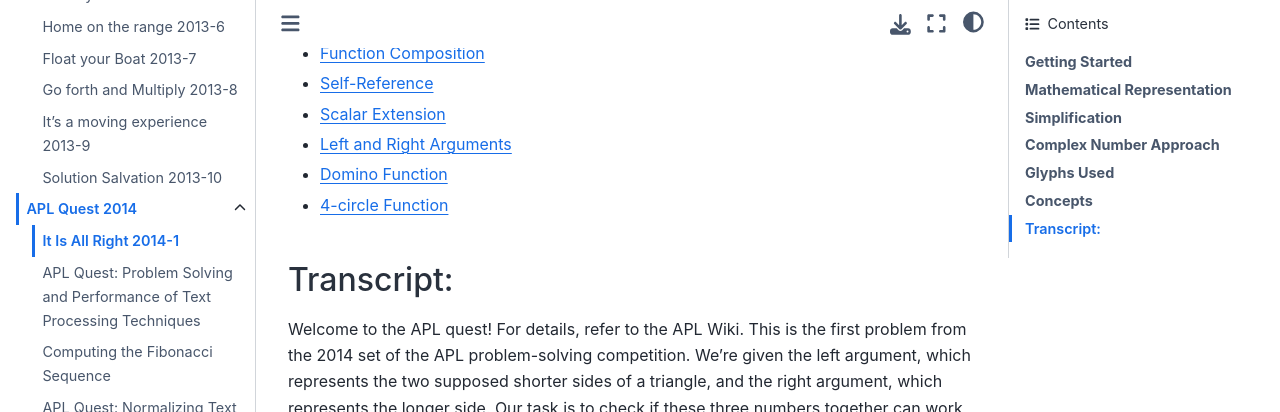
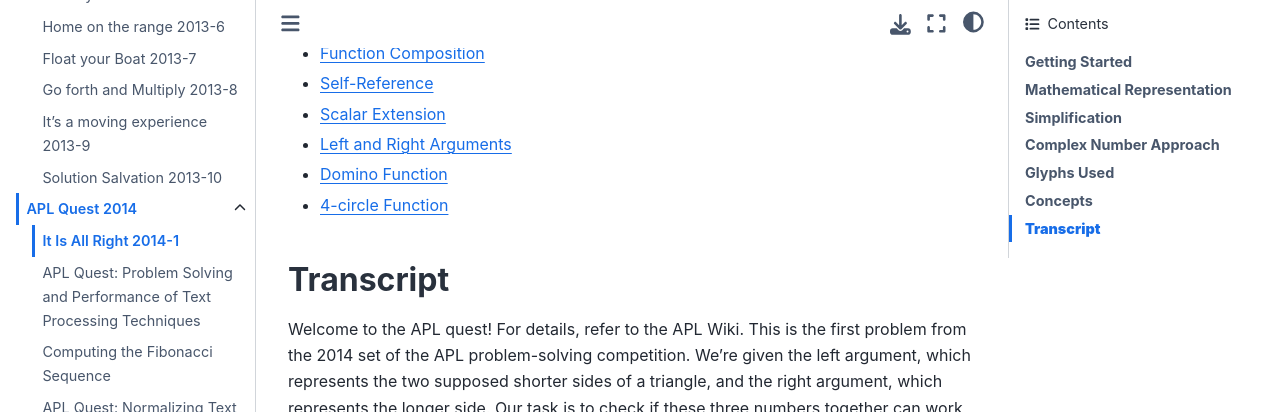
Before and after one commit to jgordini/apl-quest-notes, a Jupyter Book: the page built from apl-quest/2014/It-Is-All-Right-APLQuest-2014-1.md, in a window 1280 px wide and 900 px high, scrolled down 6886 px. Shown: the top 412 px of the window. Built offline with Jupyter Book 1.0.4 settings and Sphinx 7.4.7 and the Sphinx Book theme 1.1.4, drawn with Linux system fonts in a browser that asks for light colours; pages that are not in the unit, such as notebooks, are missing from menus.

```diff
--- a/apl-quest/2014/It-Is-All-Right-APLQuest-2014-1.md
+++ b/apl-quest/2014/It-Is-All-Right-APLQuest-2014-1.md
@@ -255,7 +255,7 @@ This is derived from:
 - [Domino Function](https://aplwiki.com/wiki/Matrix_Inverse)
 - [4-circle Function](https://aplwiki.com/wiki/Circle)
 
-## Transcript:
+## **Transcript**
 
 Welcome to the APL quest! For details, refer to the APL Wiki. This is the first problem from the 2014 set of the APL problem-solving competition. We’re given the left argument, which represents the two supposed shorter sides of a triangle, and the right argument, which represents the longer side. Our task is to check if these three numbers together can work as the lengths of a right-angled triangle. Naturally, it’s appropriate to use the Pythagorean theorem here. Let’s put in some test cases: two shorter sides, 2 and 4; another case with shorter sides, 3 and 4. We’re going to try this with a longer side, 4.5 and 5. The first one is going to be false, and the second one is going to be true. The Pythagorean theorem states that the sum of the squares of the two shortest sides equals the square of the longer side.
 
```
